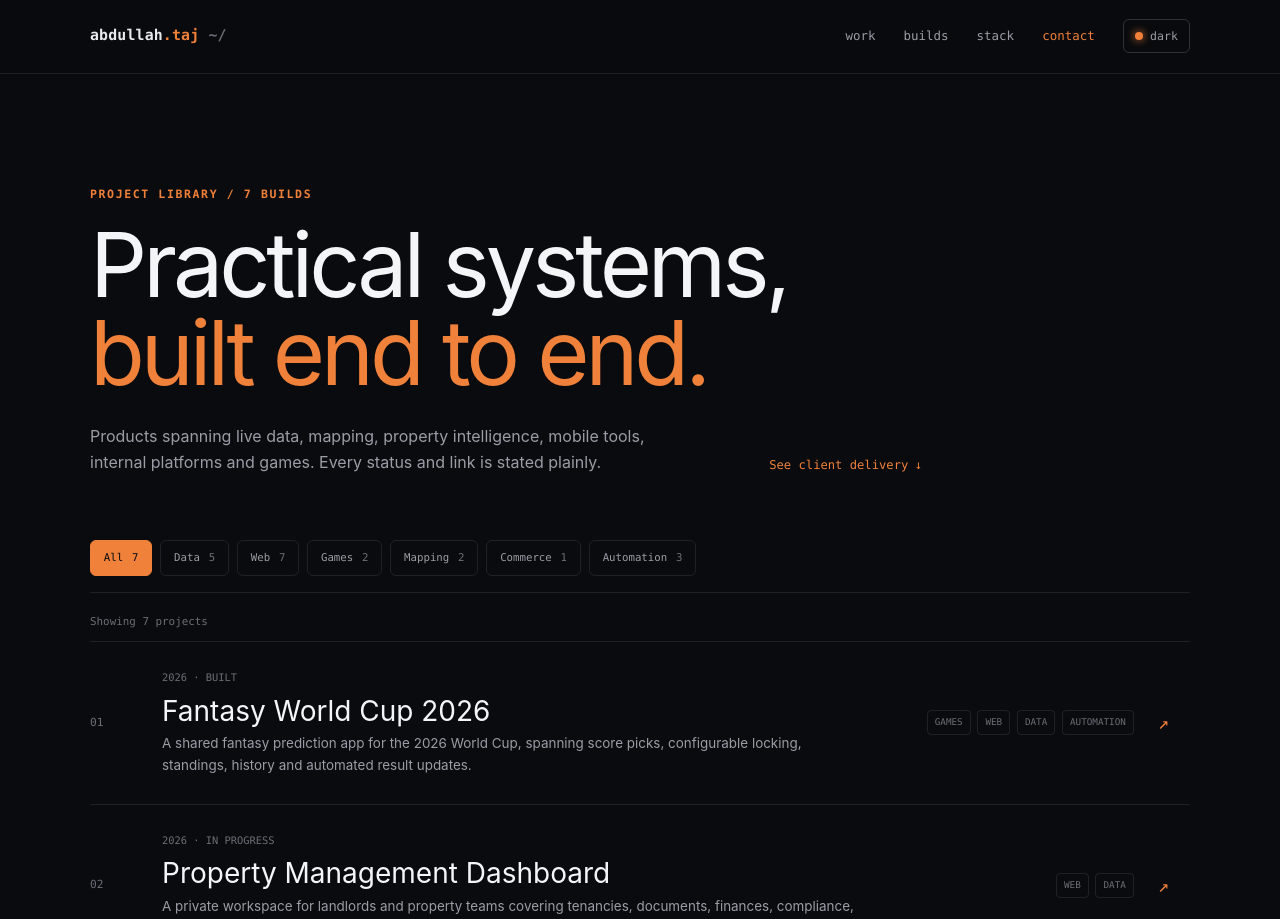
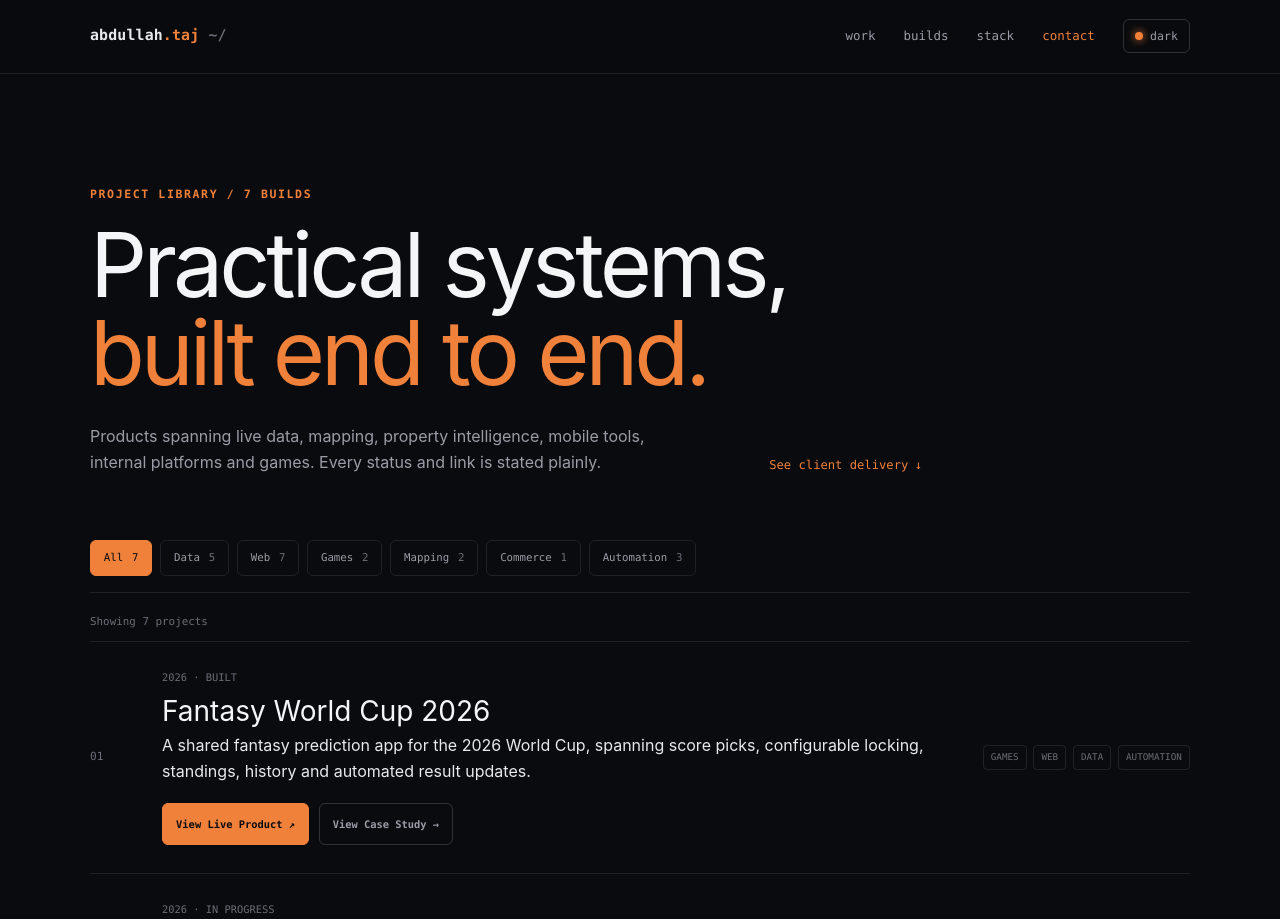
Before and after one commit to bullah12/Portfolio, a Next.js app: page /projects in a window 1280 px wide. Shown: the top 919 px of the page. Built offline with nearby package versions, Linux system fonts and the light colour scheme.

Commit message:
Add live product and case study actions to project cards

```diff
--- a/app/globals.css
+++ b/app/globals.css
@@ -127,8 +127,15 @@ h1, h2, h3, p { text-wrap: pretty; }
 .featured-copy h2 { margin: 0 0 .5rem; color: var(--heading); font-size: 1.35rem; line-height: 1.2; }
 .featured-copy h2 a:hover { color: var(--signal); }
 .featured-copy > p:not(.project-meta) { margin: 0; color: var(--muted); font-size: .85rem; }
-.featured-reveal { display: flex; align-items: flex-end; justify-content: space-between; gap: 1rem; margin-top: 1rem; color: var(--signal); font-family: var(--mono); font-size: .62rem; }
+.featured-reveal { display: flex; align-items: flex-end; gap: 1rem; margin-top: 1rem; color: var(--signal); font-family: var(--mono); font-size: .62rem; }
 .featured-reveal span { text-transform: lowercase; }
+.project-card-actions { display: flex; flex-wrap: wrap; gap: .6rem; margin-top: 1rem; }
+.project-live-button, .project-case-link { display: inline-flex; min-height: 2.65rem; align-items: center; justify-content: center; padding: .62rem .82rem; border: 1px solid var(--line-strong); border-radius: 6px; font-family: var(--mono); font-size: .65rem; font-weight: 700; line-height: 1.2; transition: color .18s ease, background-color .18s ease, border-color .18s ease, transform .18s ease; }
+.project-live-button { color: #0a0b0e; border-color: var(--signal); background: var(--signal); }
+.project-live-button:hover { background: color-mix(in srgb, var(--signal) 86%, white); transform: translateY(-2px); }
+.project-case-link { color: var(--muted); background: transparent; }
+.project-case-link:hover { color: var(--signal); border-color: var(--signal); transform: translateY(-2px); }
+.project-row-actions { margin-top: 1.15rem; }
 .section-cta { display: flex; justify-content: center; padding-top: 2rem; }
 
 .capability-list { display: grid; grid-template-columns: repeat(4, 1fr); gap: 1rem; }
@@ -170,14 +177,13 @@ h1, h2, h3, p { text-wrap: pretty; }
 .filter-row button.active span { color: #0a0b0e; }
 .filter-status { margin: 1.2rem 0 .7rem; color: var(--dim); font-family: var(--mono); font-size: .68rem; }
 .project-list { border-top: 1px solid var(--line); }
-.project-row { display: grid; grid-template-columns: 3rem minmax(0, 1fr) auto 2rem; gap: 1.5rem; align-items: center; padding: 1.7rem 0; border-bottom: 1px solid var(--line); }
+.project-row { display: grid; grid-template-columns: 3rem minmax(0, 1fr) auto; gap: 1.5rem; align-items: center; padding: 1.7rem 0; border-bottom: 1px solid var(--line); }
 .project-number { color: var(--dim); font-family: var(--mono); font-size: .7rem; }
 .project-row-main h3 { margin: .25rem 0 .4rem; color: var(--heading); font-size: clamp(1.3rem, 2.5vw, 1.75rem); line-height: 1.15; }
 .project-row-main h3 a:hover { color: var(--signal); }
 .project-row-main > p:last-child { max-width: 44rem; margin: 0; color: var(--muted); font-size: .84rem; }
 .project-categories { display: flex; max-width: 16rem; flex-wrap: wrap; justify-content: flex-end; gap: .4rem; }
 .project-categories span { padding: .25rem .45rem; border: 1px solid var(--line); border-radius: 4px; color: var(--dim); font-family: var(--mono); font-size: .58rem; text-transform: uppercase; }
-.row-arrow { color: var(--signal); font-family: var(--mono); font-size: 1.15rem; }
 .empty-state { padding: 3rem; border: 1px solid var(--line); text-align: center; }
 .empty-state button { border: 0; background: transparent; color: var(--signal); cursor: pointer; font-family: var(--mono); }
 
@@ -246,7 +252,7 @@ h1, h2, h3, p { text-wrap: pretty; }
   .capability-list { grid-template-columns: 1fr 1fr; }
   .about { grid-template-columns: 1fr; }
   .about > .eyebrow { grid-column: auto; }
-  .project-row { grid-template-columns: 2rem minmax(0, 1fr) 2rem; }
+  .project-row { grid-template-columns: 2rem minmax(0, 1fr); }
   .project-categories { grid-column: 2; justify-content: flex-start; max-width: none; }
   .case-details { grid-template-columns: 1fr; gap: 2rem; }
 }
@@ -274,10 +280,10 @@ h1, h2, h3, p { text-wrap: pretty; }
   .footer-base a { justify-self: center; }
   .page-hero-copy { display: block; }
   .page-hero-copy .text-link { margin-top: 1.5rem; }
-  .project-row { grid-template-columns: 1fr auto; gap: .8rem; }
+  .project-row { grid-template-columns: 1fr; gap: .8rem; }
   .project-number { display: none; }
   .project-categories { grid-column: 1; }
-  .row-arrow { grid-column: 2; grid-row: 1; }
+  .project-card-actions > a { width: 100%; }
   .case-meta { grid-template-columns: 1fr; }
   .case-meta > div:not(:last-child) { border-right: 0; border-bottom: 1px solid var(--line); }
   .case-overview { grid-template-columns: 1fr; gap: 3rem; }
--- a/app/page.tsx
+++ b/app/page.tsx
@@ -114,7 +114,16 @@ export default function Home() {
                   <p>{project.summary}</p>
                   <div className="featured-reveal">
                     <span>{project.categories.join(" · ")}</span>
-                    <Link href={`/projects/${project.slug}`}>case study ↗</Link>
+                  </div>
+                  <div className="project-card-actions">
+                    {project.liveUrl ? (
+                      <a className="project-live-button" href={project.liveUrl} target="_blank" rel="noopener noreferrer">
+                        View Live Product ↗
+                      </a>
+                    ) : null}
+                    <Link className="project-case-link" href={`/projects/${project.slug}`}>
+                      View Case Study →
+                    </Link>
                   </div>
                 </div>
               </article>
--- a/components/ProjectLibrary.tsx
+++ b/components/ProjectLibrary.tsx
@@ -6,7 +6,7 @@ import type { Project, ProjectCategory } from "../lib/content";
 
 type ProjectSummary = Pick<
   Project,
-  "title" | "slug" | "year" | "status" | "visibility" | "summary" | "categories" | "accent"
+  "title" | "slug" | "year" | "status" | "visibility" | "summary" | "categories" | "accent" | "liveUrl"
 >;
 
 const filterLabels: Record<"all" | ProjectCategory, string> = {
@@ -62,11 +62,20 @@ export function ProjectLibrary({ projects, compact = false }: { projects: Projec
                 </p>
                 <h3><Link href={`/projects/${project.slug}`}>{project.title}</Link></h3>
                 <p>{project.summary}</p>
+                <div className="project-card-actions project-row-actions">
+                  {project.liveUrl ? (
+                    <a className="project-live-button" href={project.liveUrl} target="_blank" rel="noopener noreferrer">
+                      View Live Product ↗
+                    </a>
+                  ) : null}
+                  <Link className="project-case-link" href={`/projects/${project.slug}`}>
+                    View Case Study →
+                  </Link>
+                </div>
               </div>
               <div className="project-categories" aria-label={`Categories: ${project.categories.join(", ")}`}>
                 {project.categories.map((category) => <span key={category}>{category}</span>)}
               </div>
-              <Link className="row-arrow" href={`/projects/${project.slug}`} aria-label={`Read ${project.title} case study`}>↗</Link>
             </article>
           ))}
         </div>
```
Also changed, not shown: 1 other file (tests, documents, lock files or other folders).
